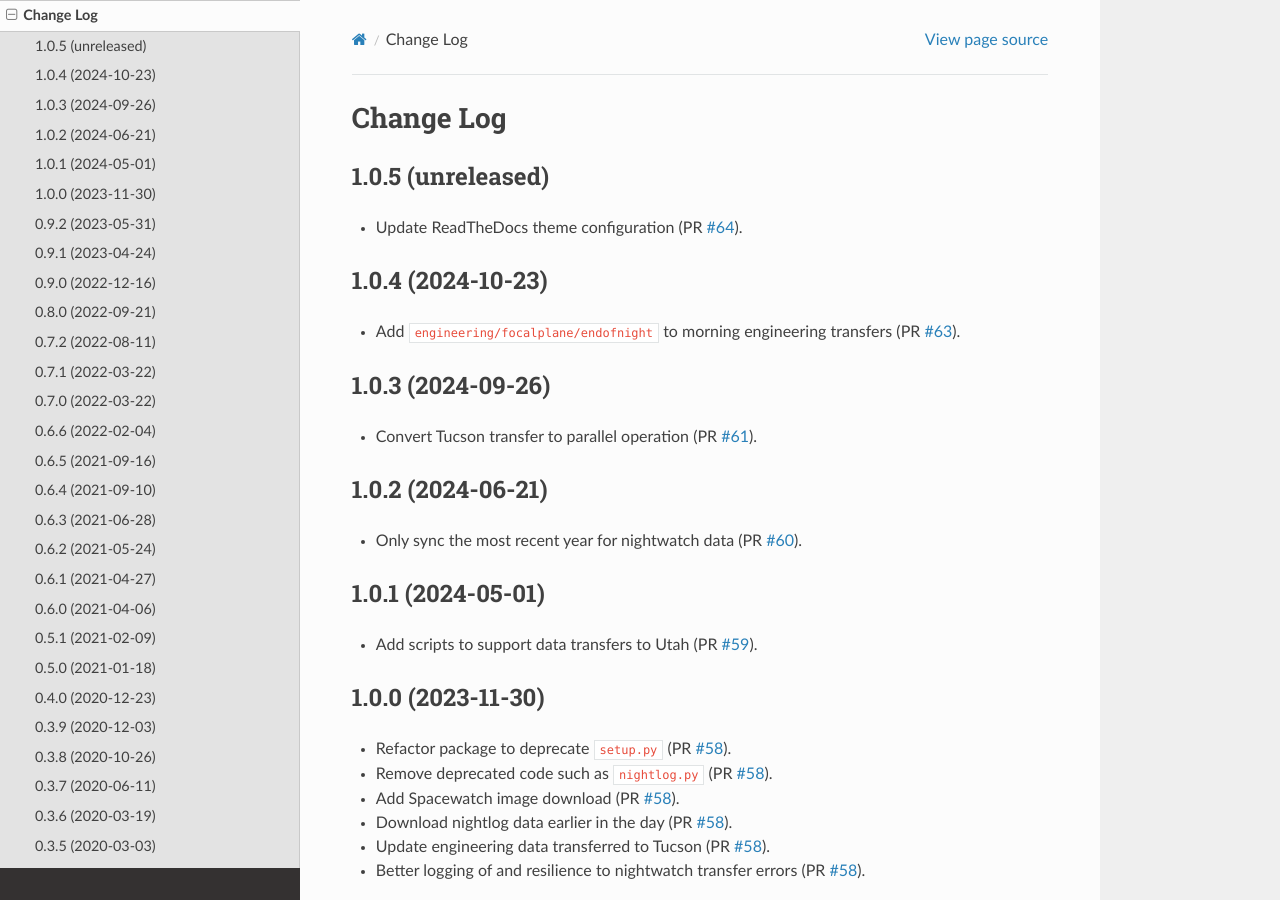
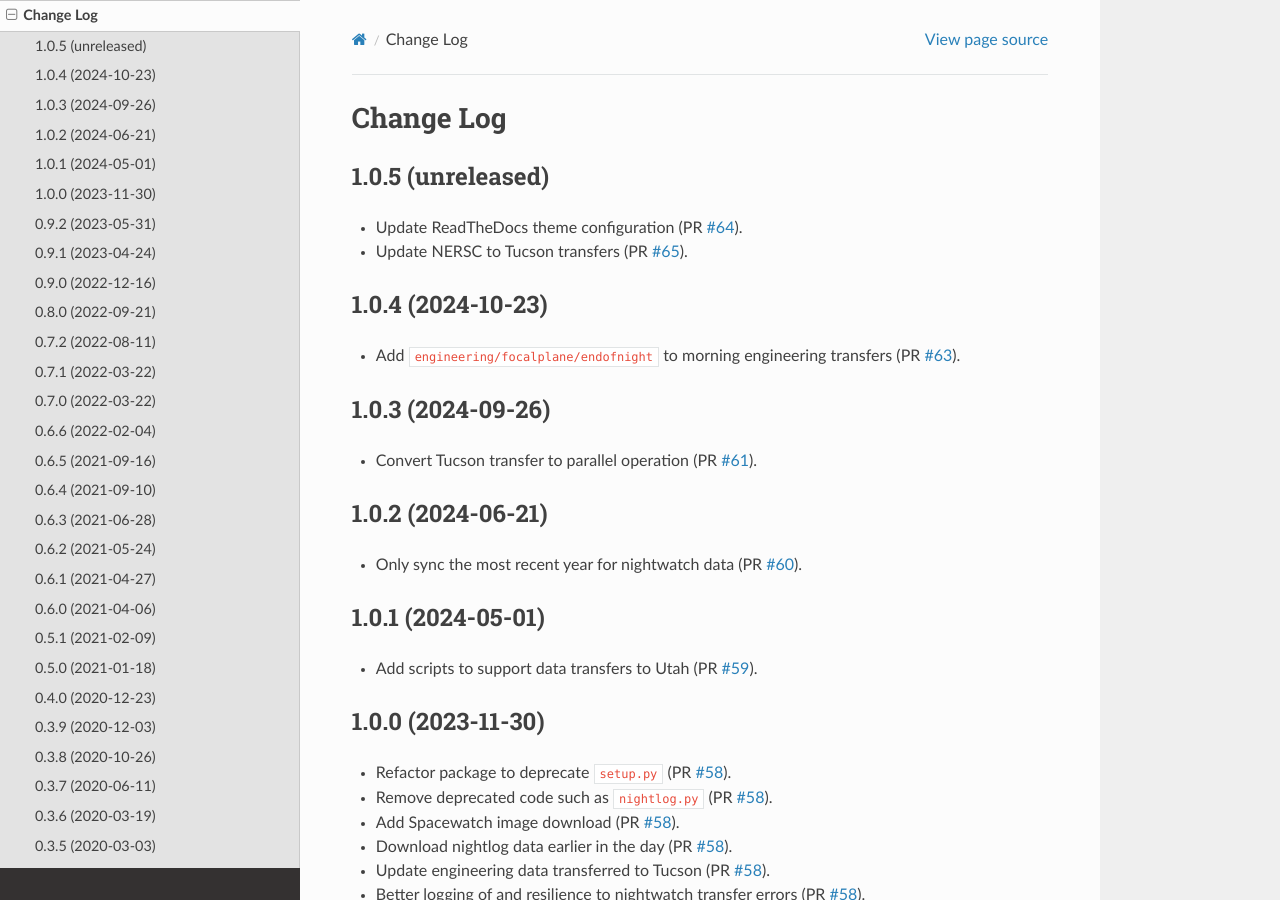
Before and after one commit to desihub/desitransfer, a Sphinx documentation site: the page built from doc/changes.rst, in a window 1280 px wide and 900 px high. Built offline with Sphinx 7.4.7 and the Read the Docs theme 3.1.0, drawn with Linux system fonts in a browser that asks for light colours.

Commit message:
update change log

```diff
--- a/doc/changes.rst
+++ b/doc/changes.rst
@@ -6,8 +6,10 @@ Change Log
 ------------------
 
 * Update ReadTheDocs theme configuration (PR `#64`_).
+* Update NERSC to Tucson transfers (PR `#65`_).
 
 .. _`#64`: https://github.com/desihub/desitransfer/pull/64
+.. _`#65`: https://github.com/desihub/desitransfer/pull/65
 
 1.0.4 (2024-10-23)
 ------------------
```
